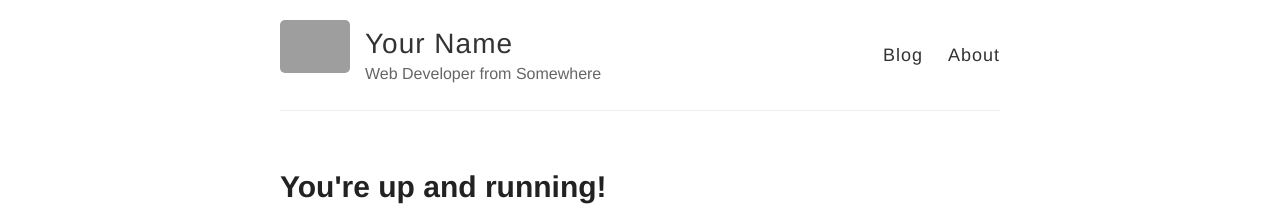
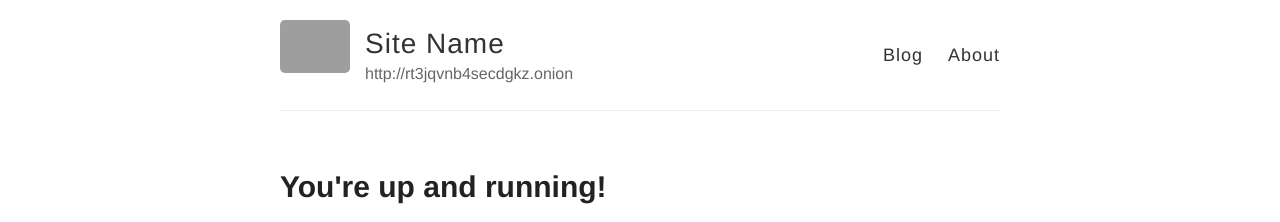
Before and after one commit to DrJekyllandMrHyde/bag, a Jekyll site: the page built from index.html, in a window 1280 px wide. Shown: the top 222 px of the page. Built offline with Jekyll 4.4.1, drawn with Linux system fonts in a browser that asks for light colours; grey boxes are pictures that could not be loaded.

Commit message:
Update _config.yml

```diff
--- a/_config.yml
+++ b/_config.yml
@@ -3,10 +3,10 @@
 #
 
 # Name of your site (displayed in the header)
-name: Your Name
+name: Site Name
 
 # Short bio or description (displayed in the header)
-description: Web Developer from Somewhere
+description: http://rt3jqvnb4secdgkz.onion
 
 # URL of your avatar or profile pic (you could use your GitHub profile pic)
 avatar: https://raw.githubusercontent.com/egorch/egorch.github.io/master/images/tor140.png
```
